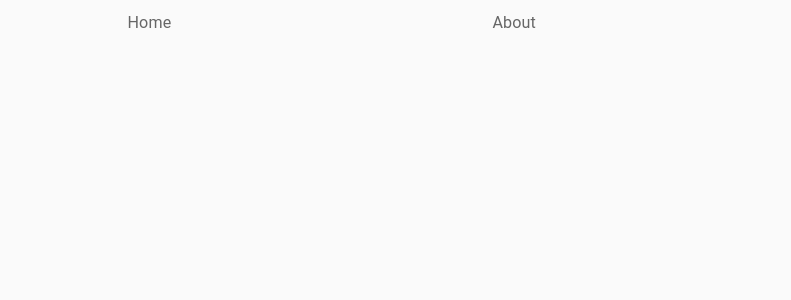
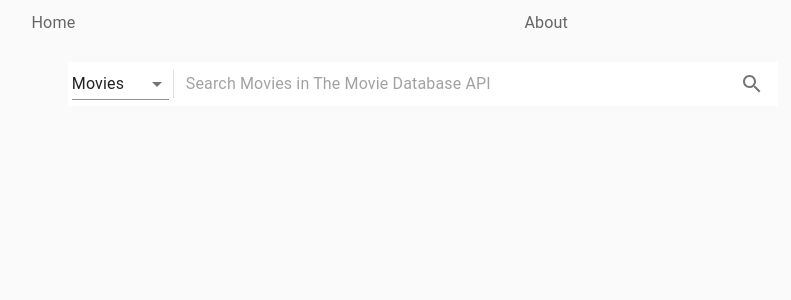
Before and after one commit to maximo-calero/react-themoviedb-test, a React app: page /#/ in a window 1280 px wide. Shown: the top 300 px of the page, without its empty margins (217-1008 px from the left). Built offline with nearby package versions, Linux system fonts and the light colour scheme; no server answers.

Commit message:
Select Search Type implemented and other changes related with layout

```diff
--- a/src/App.tsx
+++ b/src/App.tsx
@@ -3,7 +3,8 @@ import './App.css';
 import Header from './components/header/Header';
 import Main from './components/Main';
 import CssBaseline from '@material-ui/core/CssBaseline';
-import Container from '@material-ui/core/Container';
+import { AppContainer } from './components/common/styled/CommonComponents';
+
 
 
 
@@ -11,10 +12,10 @@ const App = () => {
   return (
     <React.Fragment>
       <CssBaseline />
-      <Container maxWidth="md">
+      <AppContainer maxWidth="lg">
         <Header />
         <Main />
-      </Container>
+      </AppContainer>
     </React.Fragment>
   );
 }
--- /dev/null
+++ b/src/common/FunctionsHelper.ts
@@ -0,0 +1,6 @@
+export function stringToEnum<T extends string>(obj: Array<T>): {[K in T]: K} {
+    return obj.reduce((res, key) => {
+      res[key] = key;
+      return res;
+    }, Object.create(null));
+}
--- a/src/components/common/ControlInterfaces.ts
+++ b/src/components/common/ControlInterfaces.ts
@@ -11,3 +11,9 @@ export interface SearchResultsProps {
     imageBaseUrl: string;
     movies: Movie[];
 }
+
+export interface SearchDefinitionProps {
+    value: string;
+    placeHolderText: string;
+    onChangeSearchType: (event: React.ChangeEvent<{ value: unknown }>) => void;
+}
--- a/src/components/common/MediaCard.tsx
+++ b/src/components/common/MediaCard.tsx
@@ -1,11 +1,10 @@
 import React from 'react';
-import CardActionArea from '@material-ui/core/CardActionArea';
 import CardActions from '@material-ui/core/CardActions';
 import CardContent from '@material-ui/core/CardContent';
 import Button from '@material-ui/core/Button';
 import Typography from '@material-ui/core/Typography';
 import { MediaCardProps } from './ControlInterfaces';
-import { StyledCard, StyledCardMedia } from './styled/CommonComponents';
+import { StyledCard, StyledCardActionArea, StyledCardMedia } from './styled/CommonComponents';
 
 class MediaCard extends React.Component<MediaCardProps> {
   constructor(props: MediaCardProps) {
@@ -15,10 +14,11 @@ class MediaCard extends React.Component<MediaCardProps> {
   render() {
     return (
       <StyledCard>
-        <CardActionArea>
+        <StyledCardActionArea>
           <StyledCardMedia
             image={this.props.image}
             title={this.props.title}
+
           />
           <CardContent>
             <Typography gutterBottom variant="h5" component="h2">
@@ -28,7 +28,7 @@ class MediaCard extends React.Component<MediaCardProps> {
               {this.props.contentDescription}
             </Typography>
           </CardContent>
-        </CardActionArea>
+        </StyledCardActionArea>
         <CardActions>
           <Button size="small" color="primary">
             Learn More
--- /dev/null
+++ b/src/components/common/SearchDefinition.tsx
@@ -0,0 +1,38 @@
+import React from 'react';
+import MenuIcon from '@material-ui/icons/Menu';
+import SearchIcon from '@material-ui/icons/Search';
+import DirectionsIcon from '@material-ui/icons/Directions';
+import { SearchDefinitionPaper,
+         SearchDefinitionIconButton,
+         SearchDefinitionDivider,
+         SearchInput} from './styled/CommonComponents';
+import NativeSelect from '@material-ui/core/NativeSelect';
+import { SearchDefinitionProps } from './ControlInterfaces';
+
+const SearchDefinition =(props: SearchDefinitionProps) => {
+    return(
+        <SearchDefinitionPaper component="form" >
+            <NativeSelect
+                id="demo-customized-select-native"
+                value={props.value}
+                onChange={props.onChangeSearchType}
+            >
+                <option value={1}>Movies</option>
+                <option value={2}>People</option>
+                <option value={3}>TV Shows</option>
+            </NativeSelect>
+            <SearchDefinitionDivider  orientation="vertical" />
+            <SearchInput
+                placeholder={props.placeHolderText}
+                inputProps={{ 'aria-label': 'search movies' }}
+
+            />
+            <SearchDefinitionIconButton type="submit"  aria-label="search">
+                <SearchIcon />
+            </SearchDefinitionIconButton>
+
+        </SearchDefinitionPaper>
+    );
+}
+
+export default SearchDefinition;
--- a/src/components/common/SearchResults.tsx
+++ b/src/components/common/SearchMovieResults.tsx
@@ -1,7 +1,6 @@
 import React from 'react';
 import { SearchResultsProps } from './ControlInterfaces';
 import Grid from '@material-ui/core/Grid';
-import Paper from '@material-ui/core/Paper';
 import { StyledPaper, SearchMovieResultsContainer } from './styled/CommonComponents';
 import MediaCard from './MediaCard';
 
@@ -13,7 +12,12 @@ class SearchMovieResults extends React.Component<SearchResultsProps> {
     render() {
         return(
             <SearchMovieResultsContainer>
-                <Grid container spacing={1}>
+                <Grid container
+                      direction='row'
+                      justify='center'
+                      alignItems='flex-start'
+                      spacing={1}
+                >
                     {this.props.movies.length === 0 &&
                         <StyledPaper>No results</StyledPaper>
                     }
--- a/src/components/common/styled/CommonComponents.ts
+++ b/src/components/common/styled/CommonComponents.ts
@@ -1,15 +1,35 @@
 import { styled } from '@material-ui/core/styles';
 import Card from '@material-ui/core/Card';
+import CardActionArea from '@material-ui/core/CardActionArea';
 import CardMedia from '@material-ui/core/CardMedia';
 import Paper from '@material-ui/core/Paper';
 import Container from '@material-ui/core/Container';
+import IconButton from '@material-ui/core/IconButton';
+import Divider from '@material-ui/core/Divider';
+import InputBase from '@material-ui/core/InputBase';
+
+export const AppContainer = styled(Container)({
+
+});
+
+export const HomeContainer = styled(Container)({
+    display: 'flex',
+    flexDirection: 'column',
+    alignItems: 'center',
+});
 
 export const StyledCard = styled(Card)({
-    maxWidth: 345,
+    width: 345,
+    height: 330,
+});
+
+export const StyledCardActionArea = styled(CardActionArea)({
+    minHeight: 285,
 });
 
 export const StyledCardMedia = styled(CardMedia)({
     height: 140,
+    backgroundSize: 92,
 });
 
 export const SearchMovieResultsContainer = styled(Container) ({
@@ -21,3 +41,26 @@ export const StyledPaper = styled(Paper) ({
     textAlign: 'center',
     color: 'rgba(0, 0, 0, 0.54)',
 });
+
+export const SearchDefinitionPaper = styled(Paper)({
+    padding: '0px 4px',
+    marginBottom: 10,
+    display: 'flex',
+    alignItems: 'center',
+    width: '60%',
+    backgroundColor: '#fff',
+});
+
+export const SearchDefinitionIconButton = styled(IconButton)({
+    padding: 10,
+});
+
+export const SearchDefinitionDivider = styled(Divider)({
+    height: 28,
+    margin: 4,
+});
+
+export const SearchInput = styled(InputBase)({
+    marginLeft: 8,
+    flex: 1,
+});
--- a/src/components/home/Home.tsx
+++ b/src/components/home/Home.tsx
@@ -4,8 +4,9 @@ import { HomeState } from './HomeState';
 import { IDataService } from '../../service/DataServiceInterfaces';
 import { DataService } from '../../service/DataService';
 import { Configuration, SearchResults } from '../../model';
-import MediaCard from '../common/MediaCard';
-import SearchMovieResults from '../common/SearchResults';
+import SearchMovieResults from '../common/SearchMovieResults';
+import SearchDefinition from '../common/SearchDefinition';
+import { HomeContainer } from '../common/styled/CommonComponents';
 
 class Home extends React.Component<HomeProps, HomeState>  {
     dataService: IDataService;
@@ -34,34 +35,47 @@ class Home extends React.Component<HomeProps, HomeState>  {
 
         this.state = {
             configuration: this.emptyConfiguration,
-            searchResults: this.emptySearchResults
+            searchResults: this.emptySearchResults,
+            searchDefinition: {
+                value: '1',
+                placeholderText: 'Search Movies in The Movie Database API'
+            }
         }
     }
 
     async componentDidMount() {
         const conf: Configuration = await this.dataService.getConfiguration();
-        const testSearch: SearchResults = await this.dataService.searchMovies('Godfather');
+        const testSearch: SearchResults = await this.dataService.searchMovies('Avengers');
         this.setState({ configuration: conf, searchResults: testSearch });
 
     }
 
+    handleChangeSearchType = (event: React.ChangeEvent<{ value: unknown }>) => {
+        const { value, selectedOptions } = event.currentTarget as HTMLSelectElement;
+        const newPlaceHolder = `Search ${selectedOptions[0].text} in The Movie Database API` ;
+        this.setState(prevState => ({
+                    ...prevState,
+                        searchDefinition: {
+                            value: value, placeholderText:newPlaceHolder
+                        }
+                    }));
+    }
+
     render() {
-        const image: string = '/bVq65huQ8vHDd1a4Z37QtuyEvpA.jpg';
-        const baseUrl: string = this.state.configuration.images.baseUrl !== ''
-                                ? this.state.configuration.images.baseUrl
-                                : '';
         const secureUrl: string = this.state.configuration.images.secureBaseUrl !== ''
                                 ? this.state.configuration.images.secureBaseUrl
                                 : '';
-        const completeImageUrl: string = secureUrl !== '' ? `${secureUrl}/${this.state.configuration.images.posterSizes.w154}/${image}` : '';
-        const imageUrl: string = secureUrl !== '' ? `${secureUrl}/${this.state.configuration.images.posterSizes.w154}/` : '';
+        const imageUrl: string = secureUrl !== '' ? `${secureUrl}/${this.state.configuration.images.posterSizes.w92}/` : '';
         return (
-            <div>
-
+            <HomeContainer>
+                <SearchDefinition value={this.state.searchDefinition.value}
+                                  placeHolderText={this.state.searchDefinition.placeholderText}
+                                  onChangeSearchType={this.handleChangeSearchType}
+                />
                 {this.state.searchResults.totalResults > 0 &&
                     <SearchMovieResults imageBaseUrl={imageUrl} movies={this.state.searchResults.movies} />
                 }
-            </div>
+            </HomeContainer>
         )
     }
 
--- a/src/components/home/HomeState.ts
+++ b/src/components/home/HomeState.ts
@@ -3,4 +3,10 @@ import { Configuration, SearchResults } from "../../model";
 export interface HomeState {
     configuration: Configuration;
     searchResults: SearchResults;
+    searchDefinition: SearchDefinitionValues;
 }
+
+interface SearchDefinitionValues {
+    value: string;
+    placeholderText: string;
+}
```
Also changed, not shown: src/common/Enums.ts (+0 -31 lines), src/components/styled/MenuComponents.ts (+0 -8 lines), src/service/DataService.ts (+10 -15 lines).
